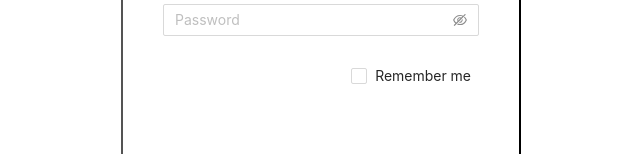
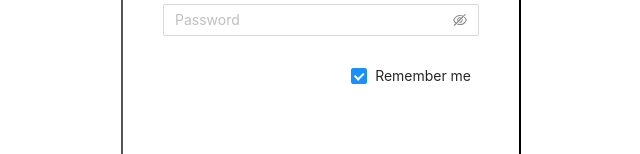
Before and after one commit to jmg7173/boiler-plates-and-examples, a React (Create React App) app in the folder web-react-REST/web/: page /login in a window 1280 px wide. Shown: the part 302-456 px from the top of the page, without its empty margins (319-959 px from the left). Built offline with nearby package versions, Linux system fonts and the light colour scheme.

Commit message:
🩹 Add valuePropName at Form.Item for checkbox

```diff
--- a/web-react-REST/web/src/views/auth/LoginView.tsx
+++ b/web-react-REST/web/src/views/auth/LoginView.tsx
@@ -50,6 +50,7 @@ const LoginView: React.FC = () => {
         <Form.Item
           name='remember'
           style={{ textAlign: 'right' }}
+          valuePropName='checked'
         >
           <Checkbox>
             Remember me
```
